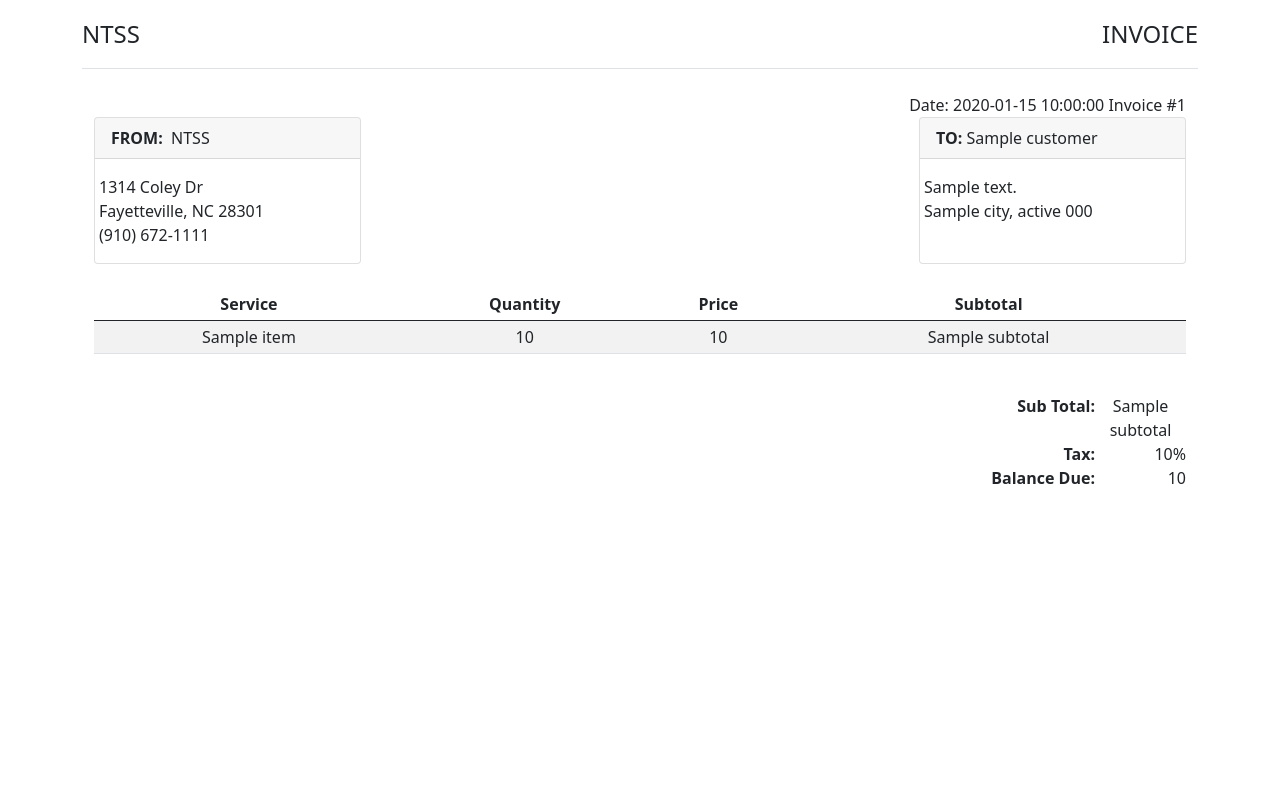
After one commit to josev814/csc470_ntss, a Python web app: template app/public_html/ntss/templates/print_invoice.html in a window 1280 px wide. The commit adds this page. Run offline with Jinja, Linux system fonts and the light colour scheme; the template is opened without the code that fills it: most values are stand-ins (such as "Sample title", 1, 10 or a date in 2020).

Commit message:
adding routes and functions for invoice

```diff
--- /dev/null
+++ b/app/public_html/ntss/templates/blocks/admin_printer_top.html
@@ -0,0 +1,12 @@
+{% include "blocks/admin_header.html" %}
+<body class="text-center">
+    <main class="container-fluid">
+        <div  class="container">
+            <header class="d-flex flex-wrap justify-content-center py-3 mb-4 border-bottom">
+                <div class="d-flex align-items-center text-left mb-3 mb-md-0 me-md-auto text-dark text-decoration-none">
+                    <span class="fs-4">NTSS</span>
+                </div>
+                <div class="d-flex flex-row-reverse align-items-center text-dark">
+                    <span class="fs-4">INVOICE</span>
+                </div>
+            </header>
--- a/app/public_html/ntss/templates/event_info.html
+++ b/app/public_html/ntss/templates/event_info.html
@@ -15,7 +15,7 @@
       <a class="nav-link px-3" href="#">View Invoice</a>
     </div>
     <div class="nav-item text-nowrap">
-      <a class="nav-link px-3" href="#">Print Invoice</a>
+      <a class="nav-link px-3" href="/myevent/12/invoice/123" target="_blank">Print Invoice</a>
     </div>
   </div>
   <div class="d-flex justify-content-between flex-wrap flex-md-nowrap pb-2 mb-3">
--- /dev/null
+++ b/app/public_html/ntss/templates/print_invoice.html
@@ -0,0 +1,79 @@
+{% include "blocks/admin_printer_top.html" %}
+<div class="container">
+<!--{% include "blocks/navigation.html" %} -->
+
+<div class="col-12 d-flex flex-row-reverse">
+  Date: {{ invoice_information.date }}
+  Invoice #{{ invoice_information.id }}
+</div>
+<div class="col-12">
+  <div class="row">
+    <div class="col-6 d-flext flex-row">
+      <div class="card col-6">
+        <div class="card-header d-flex flex-row">
+          <strong>FROM: &nbsp;</strong> NTSS
+        </div>
+        <div class="card-body">
+          <div class="row">1314 Coley Dr</div>
+          <div class="row">Fayetteville, NC 28301</div>
+          <div class="row">(910) 672-1111</div>
+        </div>
+      </div>
+    </div>
+    <div class="col-6 d-flex flex-row-reverse">
+      <div class="card col-6">
+        <div class="card-header d-flex flex-row">
+          <strong>TO:&nbsp;</strong> {{ invoice_information.customer.name }}
+        </div>
+        <div class="card-body">
+          <div class="row">{{ invoice_information.customer.address }}</div>
+          <div class="row">{{ invoice_information.customer.city }}, {{ invoice_information.customer.state }} {{ invoice_information.customer.zipcode }}</div>
+          {% if phone_number in invoice_information.customer %}
+          <div class="row">{{ invoice_information.customer.phone_number }}</div>
+          {% endif %}
+        </div>
+      </div>
+    </div>
+  </div>
+</div>
+<div class="col-12 mt-4">
+  <div class="row">
+    <div class="table-responsive col-12">
+      <table class="table table-striped table-sm">
+        <thead>
+          <tr>
+            <th scope="col">Service</th>
+            <th scope="col">Quantity</th>
+            <th scope="col">Price</th>
+            <th scope="col">Subtotal</th>
+          </tr>
+        </thead>
+        <tbody>
+          {% for item in invoice_information.invoice_details['items'] -%}
+          <tr>
+            <td>{{ item.name }}</td>
+            <td>{{ item.qty }}</td>
+            <td>{{ item.price }}</td>
+            <td>{{ item.subtotal }}</td>
+          </tr>
+          {% endfor %}
+        </tbody>
+      </table>
+    </div>
+  </div>
+</div>
+<div class="col-12 mt-4">
+  <div class="d-flex justify-content-end">
+      <div><b>Sub Total:</b></div>
+      <div class="col-1 d-flex justify-content-end">{{ invoice_information.invoice_details['subtotal'] }}</div>
+  </div>
+  <div class="d-flex justify-content-end">
+    <div><b>Tax:</b></div>
+    <div class="col-1 d-flex justify-content-end">{{ invoice_information.invoice_details['tax'] }}%</div>
+  </div>
+  <div class="d-flex justify-content-end">
+    <div><b>Balance Due:</b></div>
+    <div class="col-1 d-flex justify-content-end">{{ invoice_information.invoice_details['total'] }}</div>
+  </div>
+</div>
+{% include "blocks/admin_bottom.html" %}
--- a/app/public_html/static/css/admin.css
+++ b/app/public_html/static/css/admin.css
@@ -95,3 +95,7 @@ body {
 .left-nav, .text-left {
   text-align: left;
 }
+
+.text-right {
+  text-align: right;
+}
```
Also changed, not shown: app/public_html/main.py (+9 -0 lines), app/public_html/ntss/controllers/events.py (+45 -0 lines), app/public_html/ntss/views/events.py (+8 -0 lines).
